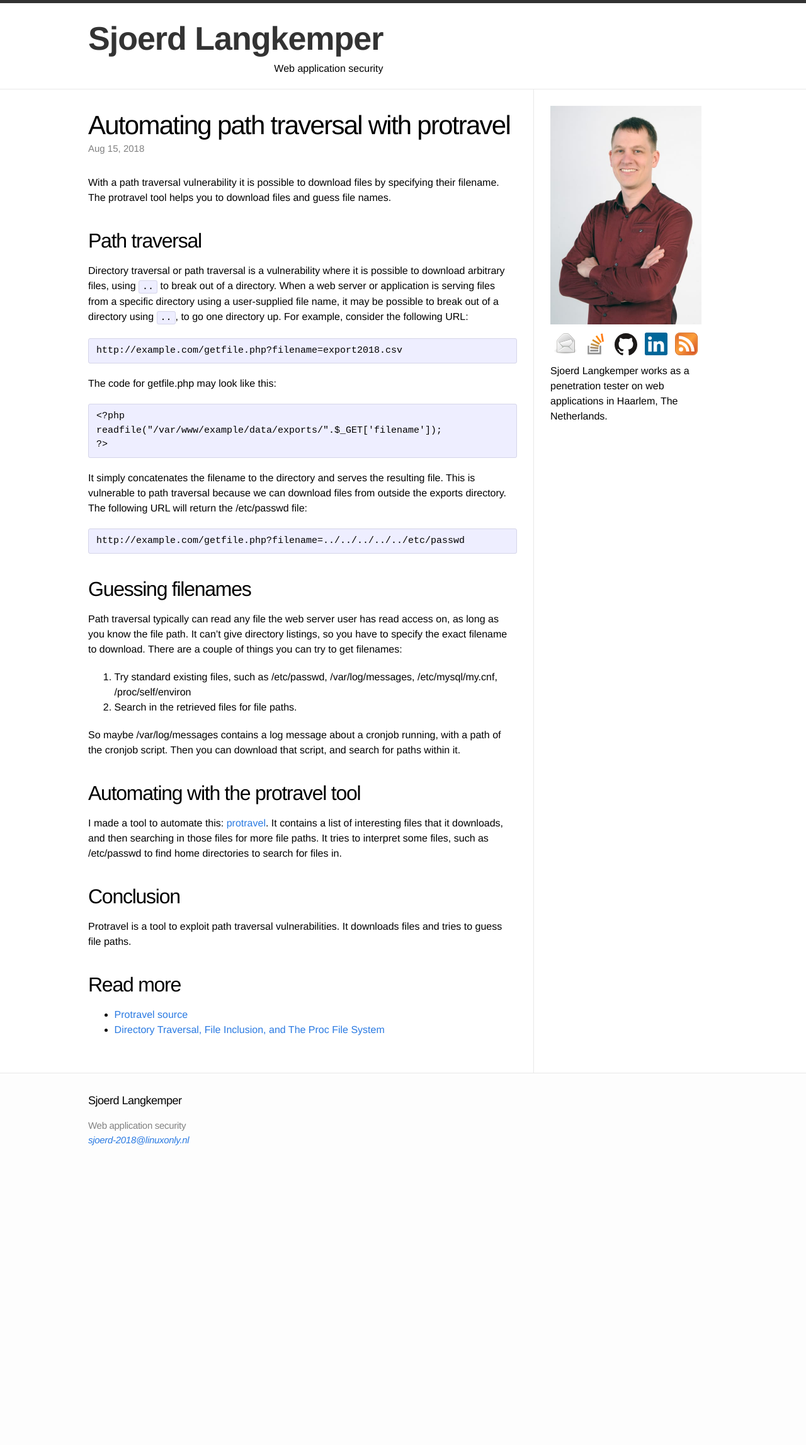
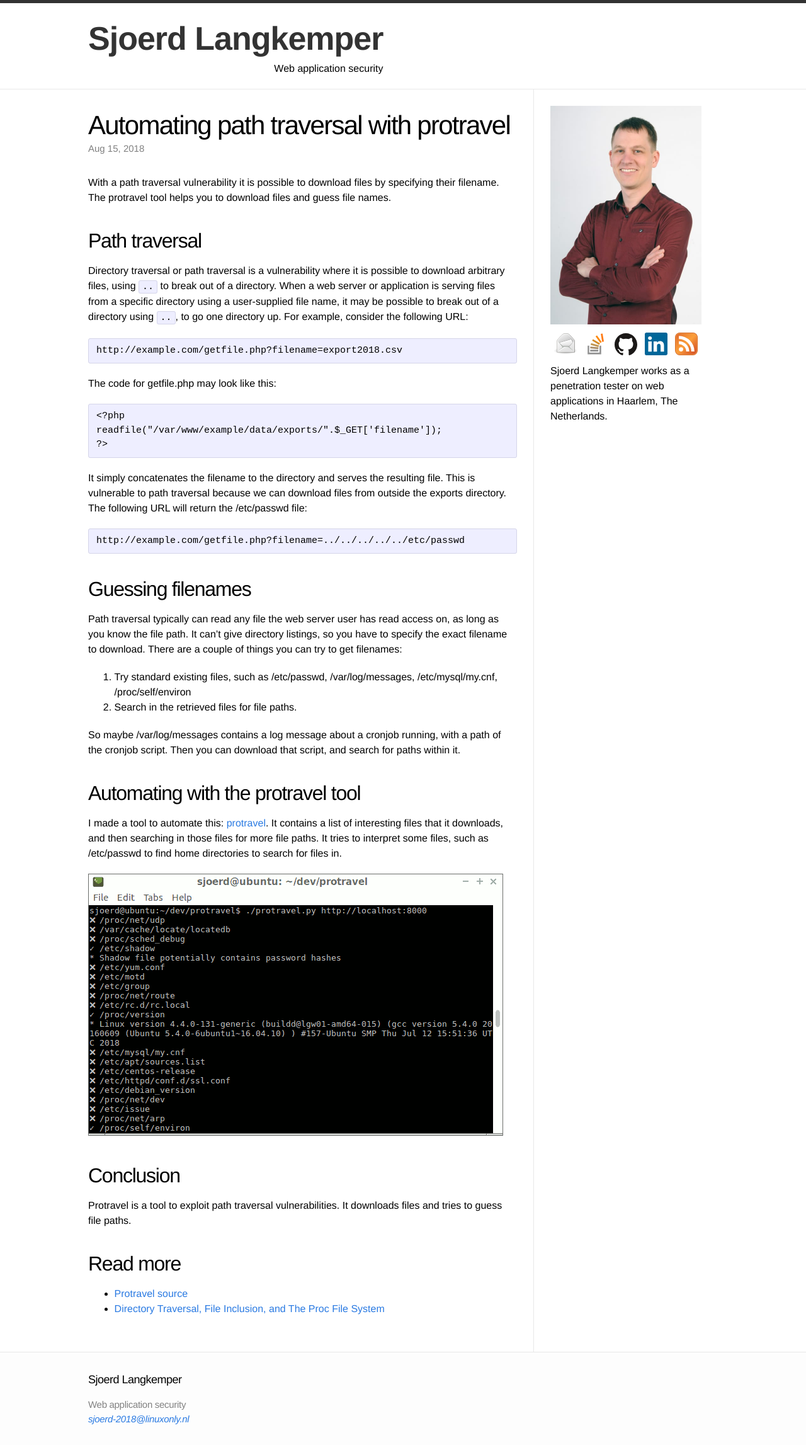
Before and after one commit to Sjord/Sjord.github.io, a Jekyll site: the page built from _posts/2018-08-12-automating-path-traversal-with-protravel.md, in a window 1280 px wide. Shown: the whole page at 63% size. Built offline with Jekyll 4.4.1, drawn with Linux system fonts in a browser that asks for light colours; before the commit the page ends 1851 px from its top, so only the background shows below that.

Commit message:
Add screenshot

```diff
--- a/_posts/2018-08-12-automating-path-traversal-with-protravel.md
+++ b/_posts/2018-08-12-automating-path-traversal-with-protravel.md
@@ -38,6 +38,8 @@
 
 I made a tool to automate this: [protravel](https://github.com/Sjord/protravel). It contains a list of interesting files that it downloads, and then searching in those files for more file paths. It tries to interpret some files, such as /etc/passwd to find home directories to search for files in.
 
+<img src="/images/protravel-screenshot.png" alt="Protravel screenshot">
+
 ## Conclusion
 
 Protravel is a tool to exploit path traversal vulnerabilities. It downloads files and tries to guess file paths.
```
Also changed, not shown: images/protravel-screenshot.png (added).
